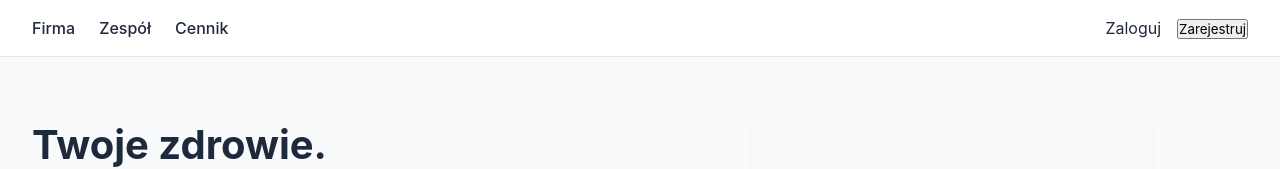
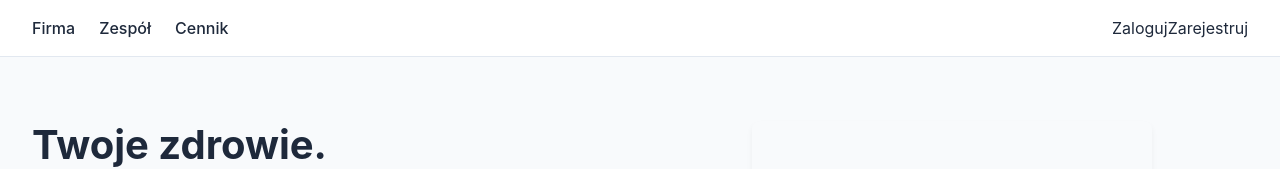
Before and after one commit to MariuszPieniakKID/zdrowie, a React (Create React App) app: page / in a window 1280 px wide. Shown: the top 169 px of the page. Built offline with nearby package versions, Linux system fonts and the light colour scheme.

Commit message:
aa
Co-Authored-By: James Andrews <2913+ja@users.noreply.github.com>
Co-Authored-By: oliver <54379826+ok@users.noreply.github.com>

```diff
--- a/src/landing.js
+++ b/src/landing.js
@@ -12,14 +12,7 @@ function Landing({ onLoginClick, onRegisterClick }) {
   </div>
   <div className="header-right">
     <span className="nav-item" onClick={onLoginClick} style={{ cursor: 'pointer' }}>Zaloguj</span>
-    <button
-      className="nav-item register-btn"
-      type="button"
-      onClick={onRegisterClick}
-      style={{ cursor: 'pointer', marginLeft: '1rem' }}
-    >
-      Zarejestruj
-    </button>
+    <span className="nav-item" onClick={onRegisterClick} style={{ cursor: 'pointer' }}>Zarejestruj</span>
   </div>
 </header>
 
```
Also changed, not shown: 7 other files (tests, documents, lock files or other folders).
